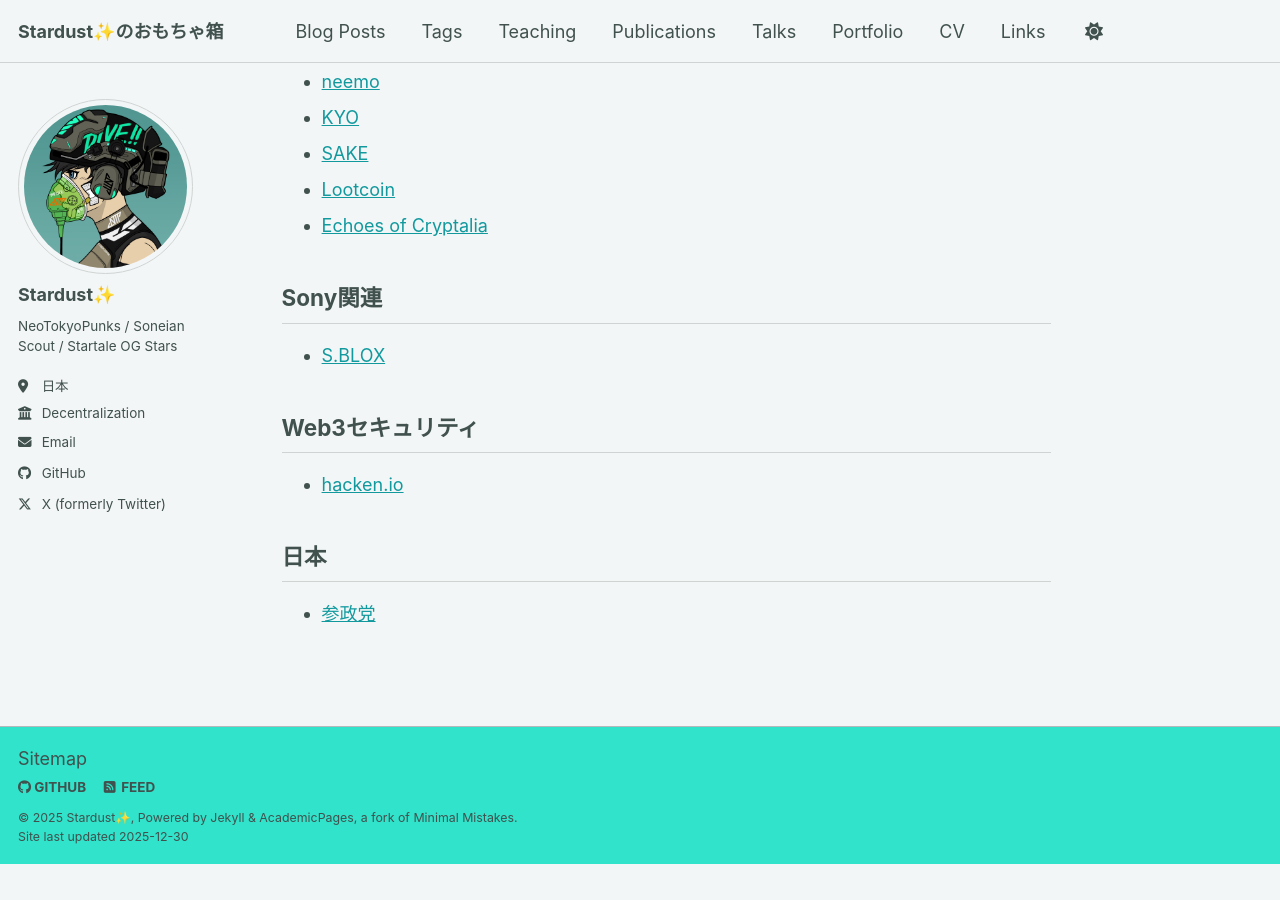
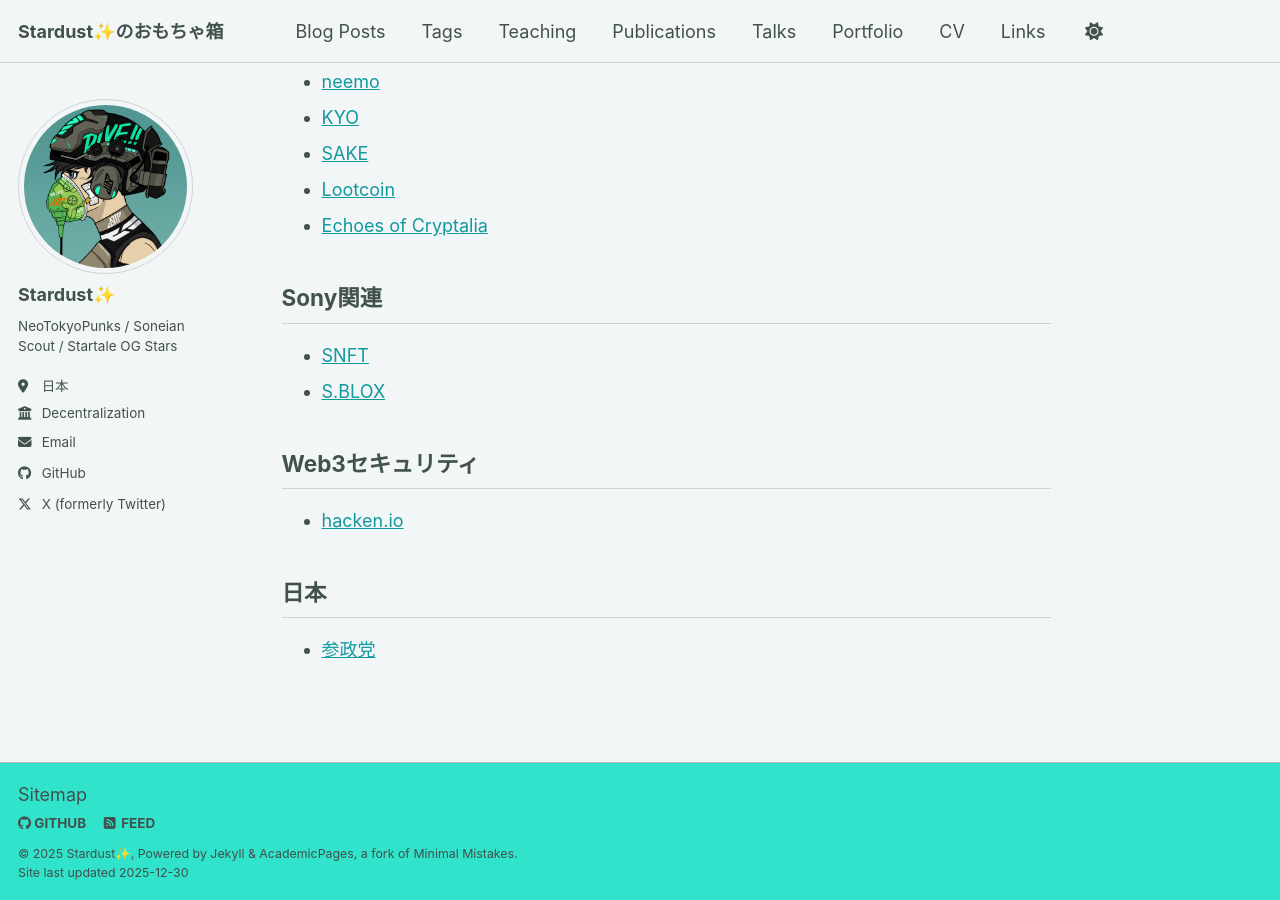
Before and after one commit to stardustdotbox/stardustdotbox.github.io, a Jekyll site: the page built from _pages/links.md, in a window 1280 px wide and 900 px high, scrolled down 3791 px. Built offline with Jekyll 4.4.1, drawn with Linux system fonts in a browser that asks for light colours; a script bundle is joined from its source files by our own code; library files that are not in the unit come from our copies; before the commit the page ends 4655 px from its top, so only the background shows below that.

Commit message:
Links集を作成する

```diff
--- a/_pages/links.md
+++ b/_pages/links.md
@@ -123,6 +123,7 @@
 
 ## Sony関連
 
+ * [SNFT](https://snft.jp/)
  * [S.BLOX](https://www.sblox.jp/ja-jp/)
 
 ## Web3セキュリティ
```
